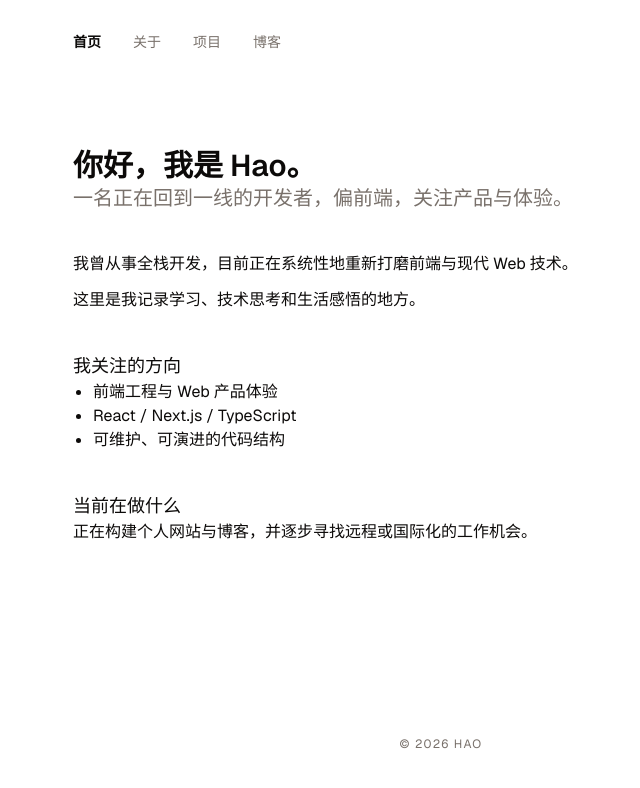
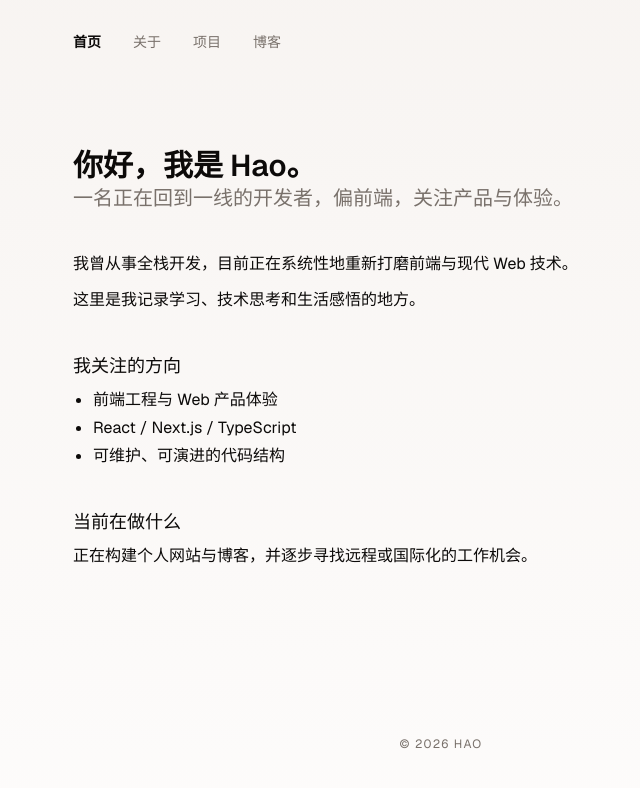
Before and after one commit to coolKIH/hao-portfolio, a Next.js app: page / in a window 1280 px wide. Shown: the top 788 px of the page, without its empty margins (199-839 px from the left). Built offline with nearby package versions, Linux system fonts and the light colour scheme.

Commit message:
style: refine typography, spacing, and implement atmospheric stone background with brand accents

```diff
--- a/src/app/(home)/page.tsx
+++ b/src/app/(home)/page.tsx
@@ -16,10 +16,10 @@ export default function Home() {
       </section>
 
       <section>
-        <h2 className="text-lg font-medium text-foreground">
+        <h2 className="text-lg font-medium text-foreground mb-2">
           我关注的方向
         </h2>
-        <ul className="list-disc pl-5 text-foreground">
+        <ul className="list-disc pl-5 text-foreground space-y-1">
           <li>前端工程与 Web 产品体验</li>
           <li>React / Next.js / TypeScript</li>
           <li>可维护、可演进的代码结构</li>
@@ -27,7 +27,7 @@ export default function Home() {
       </section>
 
       <section>
-        <h2 className="text-lg font-medium text-foreground">
+        <h2 className="text-lg font-medium text-foreground mb-2">
           当前在做什么
         </h2>
         <p className="text-foreground">
--- a/src/app/blog/[slug]/page.tsx
+++ b/src/app/blog/[slug]/page.tsx
@@ -60,10 +60,13 @@ export default async function PostPage({ params }: {
                         {post.metadata.tags.map((tag: string) => (
                             <span
                                 key={tag}
-                                className="px-2 py-0.5 rounded-sm bg-stone-100 dark:bg-stone-900
-                                       text-muted-foreground text-sm font-medium"
+                                className="px-2 py-0.5 rounded-sm
+                                            bg-brand/5 dark:bg-brand/10
+                                            text-muted-foreground text-sm font-medium
+                                            border border-brand/5 dark:border-brand/20"
                             >
-                                <span className="opacity-50 mr-0.5">#</span>
+                                {/* Use brand color for the '#' to make it an anchor */}
+                                <span className="text-brand/50 mr-0.5 font-bold">#</span>
                                 {tag}
                             </span>
                         ))}
--- a/src/app/globals.css
+++ b/src/app/globals.css
@@ -46,10 +46,8 @@
   --radius-2xl: calc(var(--radius) + 8px);
   --radius-3xl: calc(var(--radius) + 12px);
   --radius-4xl: calc(var(--radius) + 16px);
-}
 
-body {
-  @apply font-sans;
+  --color-brand: var(--brand-brown);
 }
 
 @utility prose-stone {
@@ -90,6 +88,13 @@ body {
   --sidebar-accent-foreground: oklch(0.216 0.006 56.043);
   --sidebar-border: oklch(0.923 0.003 48.717);
   --sidebar-ring: oklch(0.709 0.01 56.259);
+
+  /* Brand Color: Earthy Brown (#441) */
+  --brand-brown: oklch(0.28 0.02 50); /* #441 converted to OKLCH for consistency */
+
+  /* Atmospheric Layer: Light Mode - Warm & Paper-like */
+  --sky-start: oklch(0.97 0.005 60);  /* Soft cream stone */
+  --sky-end: oklch(0.99 0.002 50);    /* Lighter stone white */
 }
 
 .dark {
@@ -124,6 +129,10 @@ body {
   --sidebar-accent-foreground: oklch(0.985 0.001 106.423);
   --sidebar-border: oklch(1 0 0 / 10%);
   --sidebar-ring: oklch(0.553 0.013 58.071);
+
+  /* Atmospheric Layer: Dark Mode - Charcoal & Ink */
+  --sky-start: oklch(0.25 0.01 50);   /* Muted charcoal stone */
+  --sky-end: oklch(0.14 0.01 50);    /* Deepest stone ground */
 }
 
 @layer base {
@@ -131,6 +140,18 @@ body {
     @apply border-border outline-ring/50;
   }
   body {
-    @apply bg-background text-foreground;
+    @apply font-sans bg-background text-foreground;
+
+    /* Apply the atmospheric gradient */
+    background: linear-gradient(to bottom, var(--sky-start), var(--sky-end));
+
+    /* Fix background to create a "stationary sky" effect while scrolling content */
+    background-attachment: fixed;
+
+    /* Ensure the gradient covers at least the full viewport height */
+    min-height: 100vh;
+
+    /* Smooth transition for theme switching */
+    transition: background 0.5s ease;
   }
 }
```
